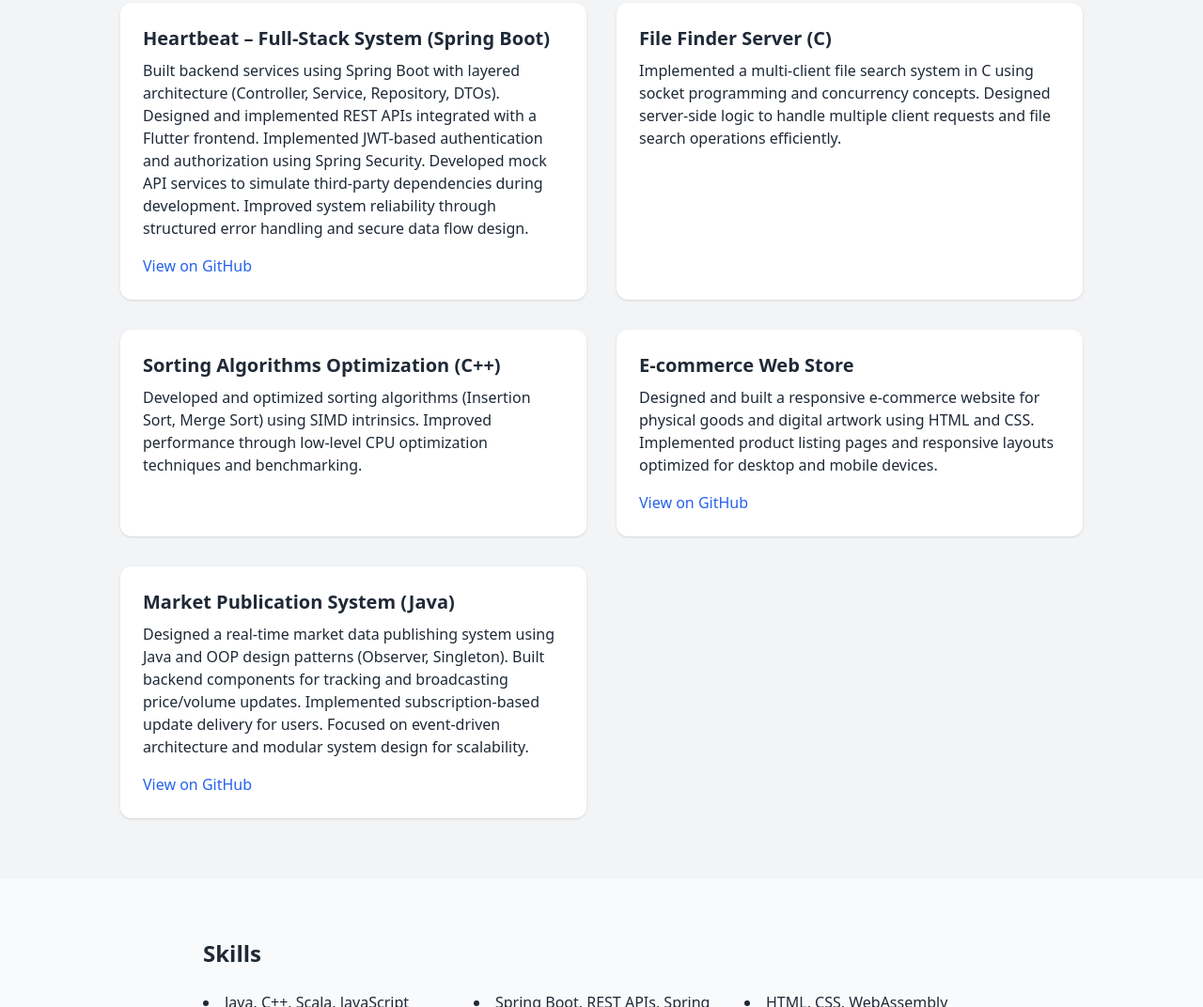
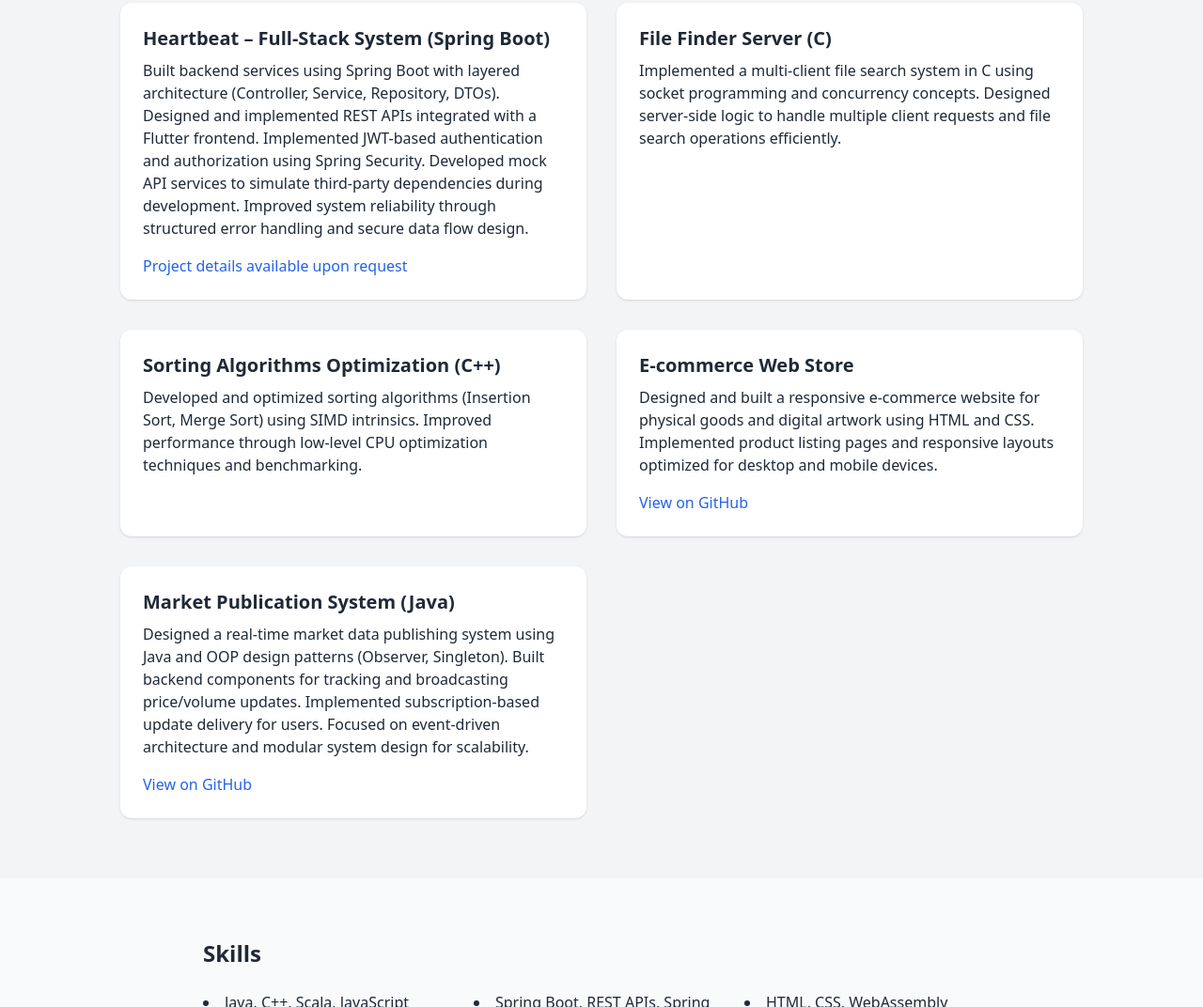
Before and after one commit to huynhnhan254/Portfolio, a plain HTML site: page index.html in a window 1280 px wide. Shown: the part 701-1773 px from the top of the page at 94% size. Drawn offline with nearby package versions, Linux system fonts and the light colour scheme.

Commit message:
update project HeartBeat for contact for reviewing

```diff
--- a/index.html
+++ b/index.html
@@ -64,10 +64,8 @@
           Improved system reliability through structured error handling and secure data flow design.
         </p>
 
-        <a href="https://github.com/huynhnhan254/Bank-Account-Simulation"
-           target="_blank"
-           class="text-blue-600 hover:underline">
-          View on GitHub
+        <a href="#" class="text-blue-600 hover:underline">
+          Project details available upon request
         </a>
       </div>
 
```
